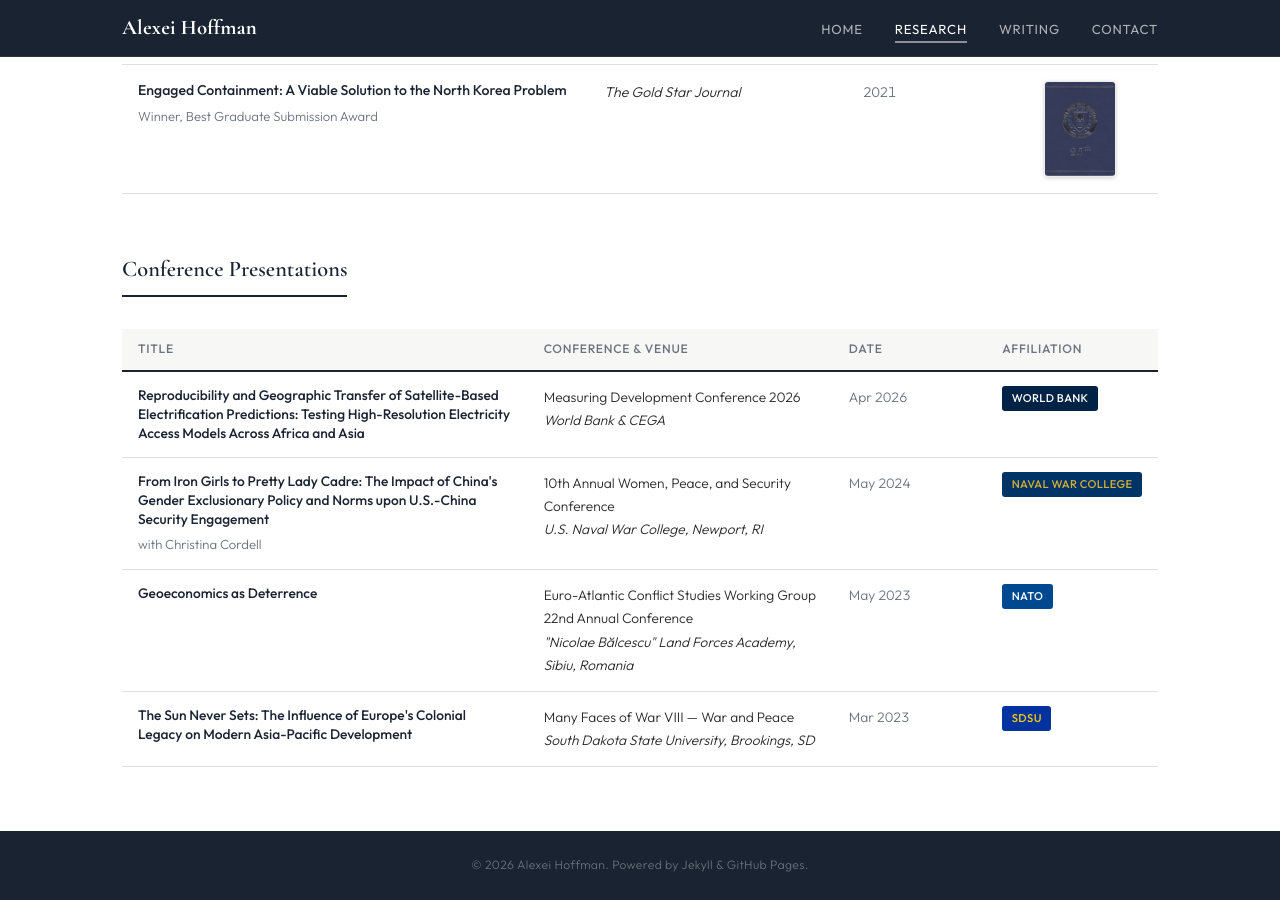
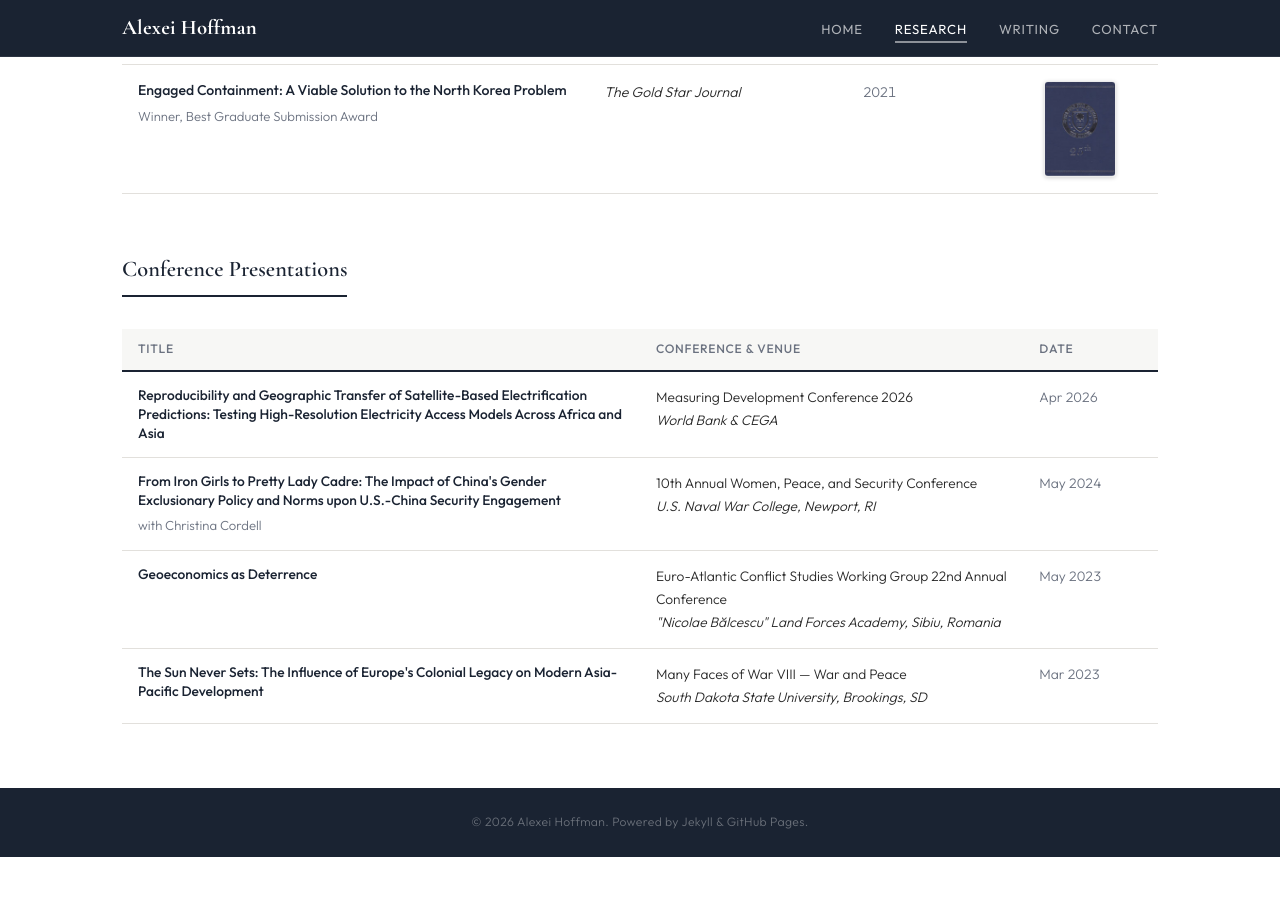
Before and after one commit to a-novi13-byte/a-novi13-byte.github.io, a Jekyll site: the page built from research.html, in a window 1280 px wide and 900 px high, scrolled down 1247 px. Built offline with Jekyll 4.4.1, drawn with Linux system fonts in a browser that asks for light colours; after the commit the page ends 2104 px from its top, so only the background shows below that.

Commit message:
Update research.html

```diff
--- a/research.html
+++ b/research.html
@@ -103,10 +103,9 @@ permalink: /research/
   <table class="conf-table">
     <thead>
       <tr>
-        <th style="width:40%">Title</th>
-        <th style="width:30%">Conference &amp; Venue</th>
-        <th style="width:15%">Date</th>
-        <th style="width:15%">Affiliation</th>
+        <th style="width:50%">Title</th>
+        <th style="width:37%">Conference &amp; Venue</th>
+        <th style="width:13%">Date</th>
       </tr>
     </thead>
     <tbody>
@@ -114,25 +113,21 @@ permalink: /research/
         <td><div class="pub-title"><a href="https://www.worldbank.org/en/events/2026/04/29/measuredev-conference-2026" target="_blank" rel="noopener">Reproducibility and Geographic Transfer of Satellite-Based Electrification Predictions: Testing High-Resolution Electricity Access Models Across Africa and Asia</a></div></td>
         <td>Measuring Development Conference 2026<br><em>World Bank &amp; CEGA</em></td>
         <td class="pub-year">Apr 2026</td>
-        <td><span class="pub-badge badge-worldbank">World Bank</span></td>
       </tr>
       <tr>
         <td><div class="pub-title"><a href="https://usnwc.edu/News-and-Events/Events/US-Naval-War-College-2024-Women-Peace-and-Security-Symposium" target="_blank" rel="noopener">From Iron Girls to Pretty Lady Cadre: The Impact of China's Gender Exclusionary Policy and Norms upon U.S.-China Security Engagement</a></div><div class="pub-coauthor">with Christina Cordell</div></td>
         <td>10th Annual Women, Peace, and Security Conference<br><em>U.S. Naval War College, Newport, RI</em></td>
         <td class="pub-year">May 2024</td>
-        <td><span class="pub-badge badge-nwc">Naval War College</span></td>
       </tr>
       <tr>
         <td><div class="pub-title"><a href="https://english.mapn.ro/cpresa/5988_Annual-Conference-of-the-Conflict-Studies-Working-Group" target="_blank" rel="noopener">Geoeconomics as Deterrence</a></div></td>
         <td>Euro-Atlantic Conflict Studies Working Group 22nd Annual Conference<br><em>"Nicolae Bălcescu" Land Forces Academy, Sibiu, Romania</em></td>
         <td class="pub-year">May 2023</td>
-        <td><span class="pub-badge badge-nato">NATO</span></td>
       </tr>
       <tr>
         <td><div class="pub-title"><a href="https://www.sdstate.edu/school-american-and-global-studies/ancient-medieval-early-modern-studies-hub/many-faces-war-0" target="_blank" rel="noopener">The Sun Never Sets: The Influence of Europe's Colonial Legacy on Modern Asia-Pacific Development</a></div></td>
         <td>Many Faces of War VIII — War and Peace<br><em>South Dakota State University, Brookings, SD</em></td>
         <td class="pub-year">Mar 2023</td>
-        <td><span class="pub-badge badge-sdstate">SDSU</span></td>
       </tr>
     </tbody>
   </table>
```
